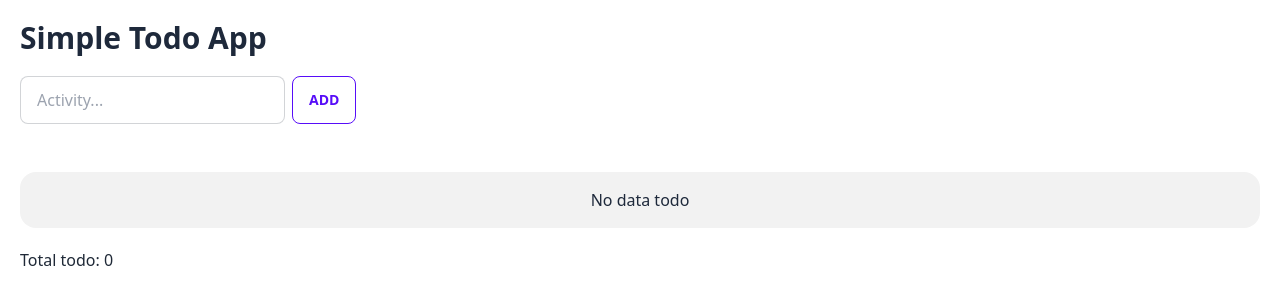
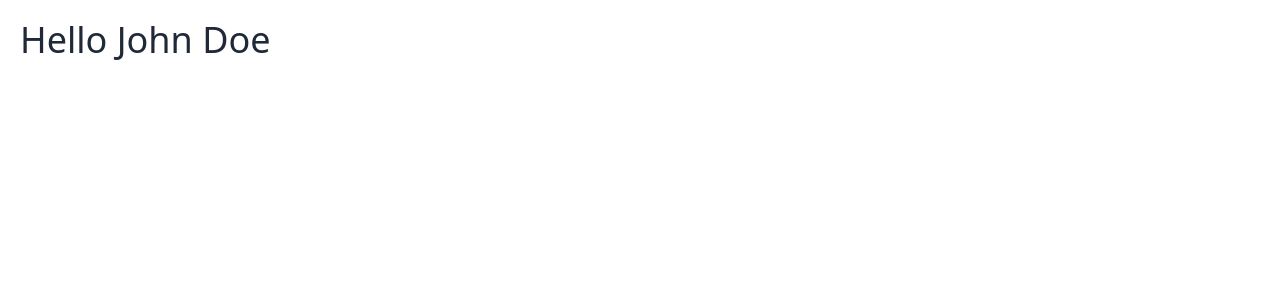
Before and after one commit to galihroswandi/learn-vuejs, a Vue app: page / in a window 1280 px wide. Shown: the top 304 px of the page. Built offline with nearby package versions, Linux system fonts and the light colour scheme.

Commit message:
feat: COMPOSITION API (Video 1 Introduction & Video 2 Ref) (#31) (#32)

```diff
--- a/src/App.vue
+++ b/src/App.vue
@@ -1,70 +1,21 @@
 <template>
   <div class="p-5">
-    <app-header />
-    <main class="mt-5">
-      <app-form @add-todo="addTodo" />
-      <app-list
-        :todos="todos"
-        @delete-todo="deleteTodo"
-        @todo-done="todoDone"
-      />
-      <span class="inline-block mt-5">Total todo: {{ totalTodos }}</span>
-    </main>
+    <h1 class="text-4xl">{{ message }}</h1>
   </div>
 </template>
 
 <script>
-import Header from "./components/Fragments/Header.vue";
-import FormInput from "./components/Fragments/Form.vue";
-import ListTodo from "./components/Fragments/ListTodo.vue";
+import { ref } from "vue";
 
 export default {
-  components: {
-    "app-header": Header,
-    "app-form": FormInput,
-    "app-list": ListTodo,
-  },
+  setup() {
+    const message = ref("Hello Jhon Doe");
 
-  data() {
-    return {
-      todos: [],
-    };
-  },
+    setTimeout(() => {
+      message.value = "Hello John Doe";
+    }, 2000);
 
-  created() {
-    this.todos = JSON.parse(localStorage.getItem("todos")) || [];
-  },
-
-  computed: {
-    totalTodos() {
-      return this.todos.length;
-    },
-  },
-
-  methods: {
-    addTodo(value) {
-      this.todos.unshift({
-        title: value,
-        isDone: false,
-      });
-      this.saveToLocalstorage();
-    },
-    deleteTodo(id) {
-      this.todos = this.todos.filter((item, index) => index !== id && item);
-      this.saveToLocalstorage();
-    },
-    todoDone(id) {
-      this.todos = this.todos.filter((item, index) => {
-        index === id && (item.isDone = !item.isDone);
-        return item;
-      });
-      this.saveToLocalstorage();
-    },
-    saveToLocalstorage() {
-      localStorage.setItem("todos", JSON.stringify(this.todos));
-    },
+    return { message };
   },
 };
 </script>
-
-<style></style>
```
